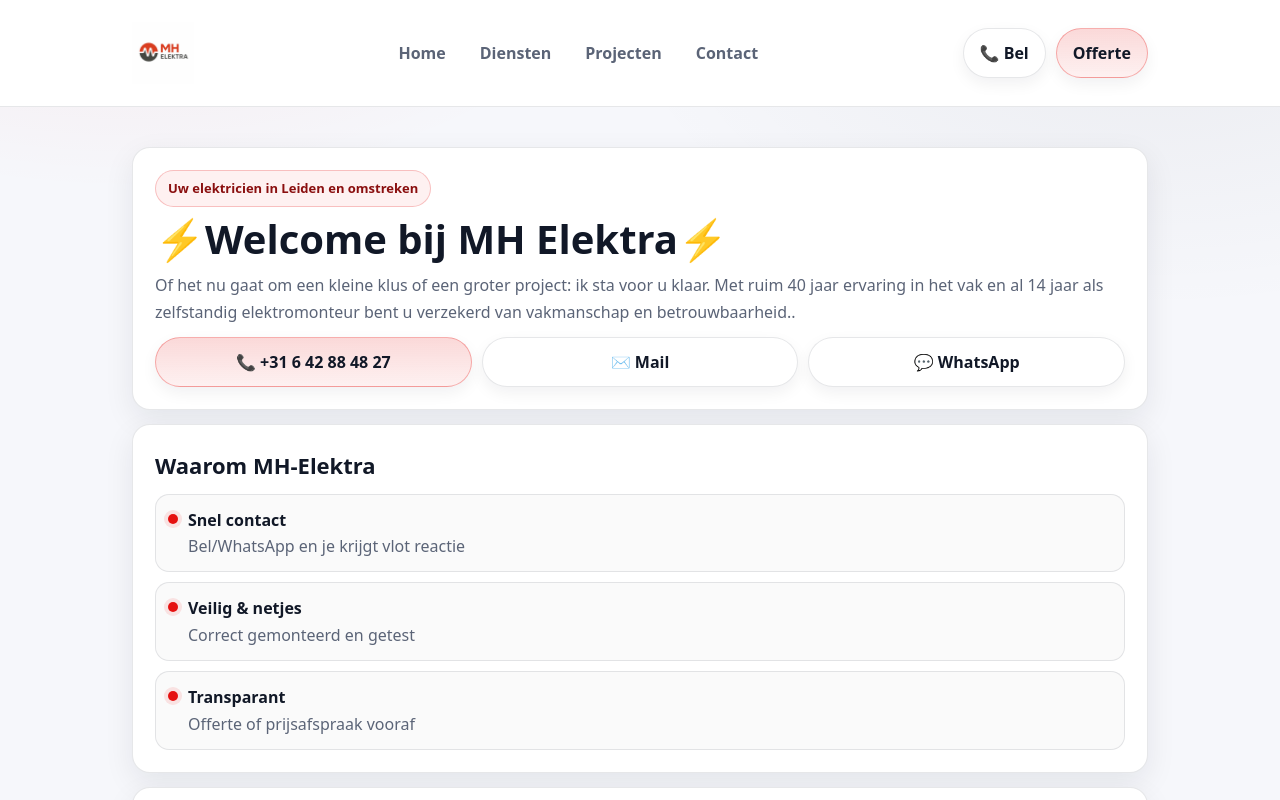
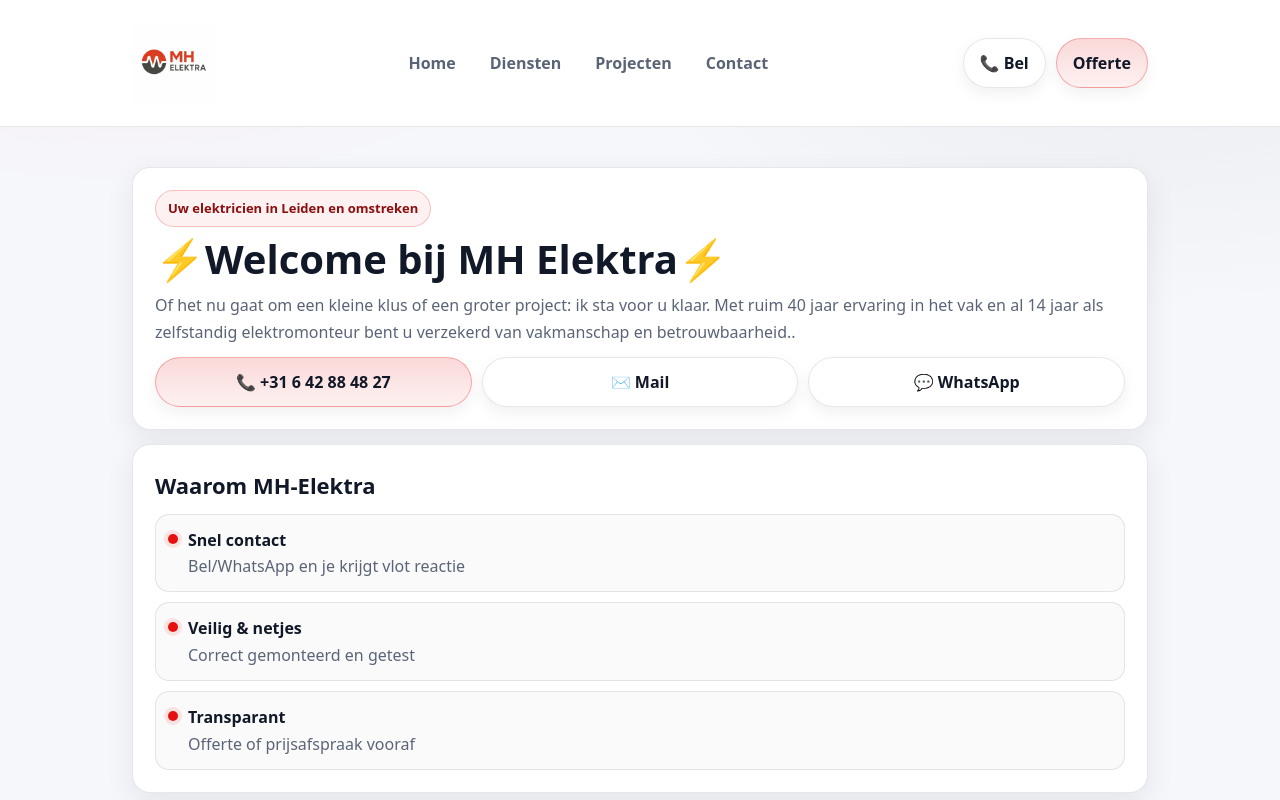
Before and after one commit to marcbeenhakker-rgb/MH-ELEKTRA, a Next.js app: page / in a window 1280 px wide. Shown: the top 800 px of the page. Built offline with nearby package versions, Linux system fonts and the light colour scheme.

Commit message:
Update globals.css

```diff
--- a/styles/globals.css
+++ b/styles/globals.css
@@ -56,7 +56,7 @@
 
 /* 🔥 Logo (header) */
 .logo{
-  height:62px;         /* desktop */
+  height:82px;         /* desktop */
   width:auto;
   display:block;
   object-fit:contain;
```
